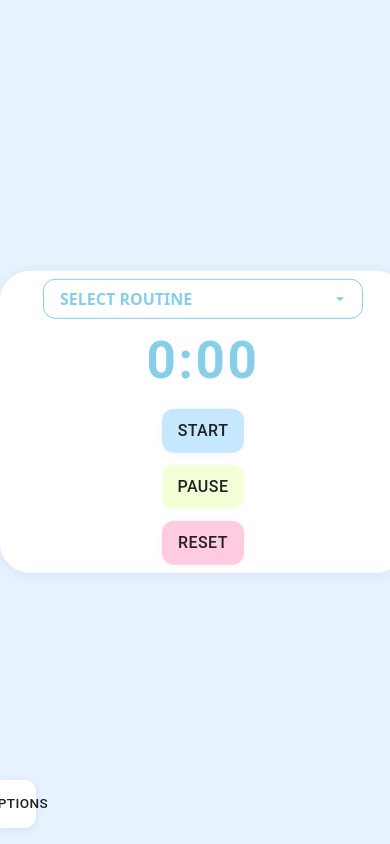
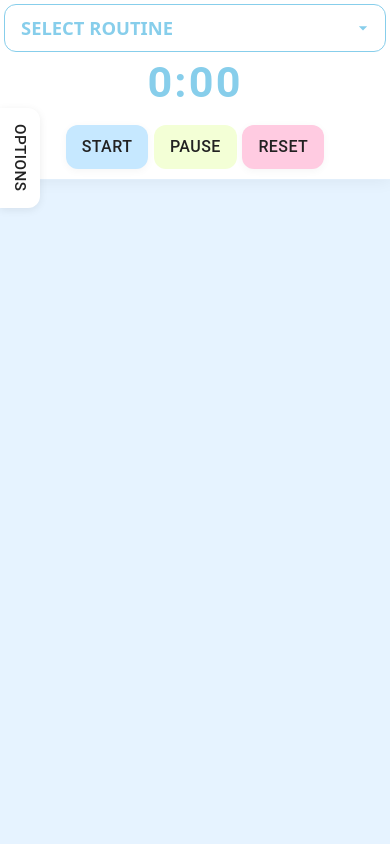
Before and after one commit to schubert101/Custom_Timer, a React (Vite) app: page / in a window 390 px wide. Built offline with nearby package versions, Linux system fonts and the light colour scheme; the HTML template or start-up script is replaced by a standard one.

Commit message:
fix: mobile layout for options button and timer card, prevent overlap and improve vertical alignment

```diff
--- a/src/App.css
+++ b/src/App.css
@@ -205,3 +205,52 @@ html, body {
 .MuiPaper-root.shake {
   animation: shake 0.5s;
 }
+
+@media (max-width: 600px) {
+  .timer-btn {
+    font-size: 1.15rem;
+    padding: 1.1em 0.8em;
+    min-height: 44px;
+    min-width: 44px;
+  }
+  .MuiPaper-root {
+    padding: 20px 4px !important;
+    border-radius: 0 !important;
+    margin: 0 !important;
+    width: 100vw !important;
+    max-width: 100vw !important;
+    box-sizing: border-box;
+  }
+  .MuiTextField-root,
+  .MuiInputBase-root,
+  .MuiOutlinedInput-root {
+    font-size: 1.1rem !important;
+    min-height: 44px !important;
+  }
+  .MuiInputLabel-root {
+    font-size: 1.05rem !important;
+  }
+  select {
+    font-size: 1.1rem !important;
+    min-height: 44px !important;
+    padding: 0.7em 1.2em !important;
+    width: 100% !important;
+    box-sizing: border-box;
+  }
+  .MuiTypography-h4 {
+    font-size: 2rem !important;
+    margin-bottom: 18px !important;
+  }
+  .routine-name-box,
+  .sets-box,
+  .repeat-box {
+    margin-bottom: 28px !important;
+  }
+  body, html, #root {
+    overflow-x: hidden !important;
+    padding: 0 !important;
+    margin: 0 !important;
+    width: 100vw !important;
+    max-width: 100vw !important;
+  }
+}
--- a/src/App.tsx
+++ b/src/App.tsx
@@ -219,8 +219,7 @@ const App: React.FC = () => {
         <Box
           sx={{
             position: 'fixed',
-            top: { xs: 'auto', sm: '50%' },
-            bottom: { xs: 16, sm: 'auto' },
+            top: { xs: 100, sm: '50%' },
             left: 0,
             zIndex: 1301,
             transform: { xs: 'none', sm: 'translateY(-50%)' },
@@ -233,15 +232,17 @@ const App: React.FC = () => {
               background: '#fff',
               color: '#222',
               fontWeight: 500,
-              px: 0,
+              px: { xs: 0.5, sm: 1 },
               py: 0,
               minWidth: 0,
-              width: { xs: 36, sm: 32 },
-              height: { xs: 48, sm: 90 },
+              width: { xs: 40, sm: 40 },
+              height: { xs: 100, sm: 100 },
+              mt: { xs: 1, sm: 0 },
+              mb: { xs: 1, sm: 0 },
               boxShadow: '0 2px 8px 0 rgba(0,0,0,0.08)',
-              writingMode: { xs: 'horizontal-tb', sm: 'vertical-rl' },
-              textOrientation: { xs: 'mixed', sm: 'mixed' },
-              fontSize: { xs: '0.85rem', sm: '0.65rem' },
+              writingMode: 'vertical-rl',
+              textOrientation: 'mixed',
+              fontSize: { xs: '0.95rem', sm: '0.75rem' },
               letterSpacing: '0.03em',
               pointerEvents: 'auto',
               zIndex: 1400,
@@ -304,15 +305,17 @@ const App: React.FC = () => {
             background: '#fff',
             color: '#222',
             fontWeight: 500,
-            px: 0,
+            px: { xs: 0.5, sm: 1 },
             py: 0,
             minWidth: 0,
-            width: 32,
-            height: 90,
+            width: { xs: 40, sm: 40 },
+            height: { xs: 100, sm: 100 },
+            mt: { xs: 1, sm: 0 },
+            mb: { xs: 1, sm: 0 },
             boxShadow: '0 2px 8px 0 rgba(0,0,0,0.08)',
             writingMode: 'vertical-rl',
             textOrientation: 'mixed',
-            fontSize: '0.65rem',
+            fontSize: '0.75rem',
             letterSpacing: '0.03em',
             pointerEvents: 'auto',
             zIndex: 1400,
@@ -497,13 +500,17 @@ const App: React.FC = () => {
       <Box
         sx={{
           position: 'fixed',
-          top: '50%',
+          top: { xs: '58%', sm: '50%' },
           left: '50%',
-          transform: 'translate(-50%, -50%)',
+          transform: { xs: 'translate(-50%, -58%)', sm: 'translate(-50%, -50%)' },
           zIndex: 1200,
           width: { xs: '100vw', sm: '95vw', md: 500 },
           maxWidth: { xs: '100vw', sm: 600 },
-          px: { xs: 0.5, sm: 0 },
+          minWidth: 0,
+          px: { xs: 0, sm: 0 },
+          boxSizing: 'border-box',
+          height: { xs: '100vh', sm: 'auto' },
+          maxHeight: { xs: '100vh', sm: 'none' },
         }}
       >
         <Paper
@@ -513,19 +520,26 @@ const App: React.FC = () => {
             flexDirection: 'column',
             alignItems: 'center',
             justifyContent: 'space-between',
-            p: { xs: 1, sm: 2, md: 4 },
-            borderRadius: '30px',
+            p: { xs: 0.5, sm: 2, md: 4 },
+            borderRadius: { xs: 0, sm: '30px' },
             background: '#fff',
             boxShadow: '0 2px 16px 0 rgba(0,0,0,0.06)',
             maxWidth: { xs: '100vw', sm: 600 },
             width: { xs: '100vw', sm: 500 },
+            minWidth: 0,
+            boxSizing: 'border-box',
+            maxHeight: { xs: 'calc(100vh - 24px)', sm: 'none' },
+            overflowY: { xs: 'auto', sm: 'visible' },
           }}
         >
           {/* Select Routine Dropdown */}
           <Box
             sx={{
               width: '100%',
-              mb: { xs: 1.5, sm: 2.5 },
+              minWidth: 0,
+              maxWidth: '100%',
+              boxSizing: 'border-box',
+              mb: { xs: 0.7, sm: 2.5 },
               display: 'flex',
               gap: 0.5,
               alignItems: 'center',
@@ -536,17 +550,19 @@ const App: React.FC = () => {
               value={selectedRoutine}
               onChange={handleRoutineSelect}
               style={{
-                minWidth: 120,
-                height: '40px',
+                width: '100%',
+                minWidth: 0,
+                maxWidth: '100%',
+                height: '48px',
                 borderRadius: '12px',
                 border: '1px solid #87CEEB',
-                padding: '0 32px 0 16px',
+                padding: '0 40px 0 16px', // extra right padding for icon
                 color: '#87CEEB',
                 background: '#fff',
                 fontWeight: 600,
-                fontSize: '1rem',
+                fontSize: '1.15rem',
                 fontFamily: 'inherit',
-                lineHeight: 1.5,
+                lineHeight: 1.3,
                 appearance: 'none',
                 WebkitAppearance: 'none',
                 MozAppearance: 'none',
@@ -558,13 +574,19 @@ const App: React.FC = () => {
                 backgroundPosition: 'right 12px center',
                 backgroundSize: '20px 20px',
                 cursor: 'pointer',
-                width: '100%',
-                maxWidth: 320,
+                whiteSpace: 'normal',
+                overflow: 'visible',
+                textOverflow: 'clip',
+                boxSizing: 'border-box',
+                overflowWrap: 'anywhere',
+                wordBreak: 'break-word',
               }}
             >
-              <option value="">SELECT ROUTINE</option>
+              <option value="" style={{fontSize: 'inherit', whiteSpace: 'normal', wordBreak: 'break-word', overflowWrap: 'anywhere'}}>
+                SELECT ROUTINE
+              </option>
               {savedRoutines.map(r => (
-                <option key={r.name} value={r.name}>
+                <option key={r.name} value={r.name} style={{fontSize: 'inherit', whiteSpace: 'normal', wordBreak: 'break-word', overflowWrap: 'anywhere'}}>
                   {r.name}
                 </option>
               ))}
@@ -583,7 +605,7 @@ const App: React.FC = () => {
               background: '#fff',
               maxWidth: { xs: '100vw', sm: 500 },
               width: '100%',
-              mb: { xs: 1, sm: 2 },
+              mb: { xs: 0.7, sm: 2 },
               boxShadow: 'none',
             }}
             className={shake ? 'shake' : ''}
@@ -596,7 +618,7 @@ const App: React.FC = () => {
             <Typography
               align="center"
               sx={{
-                fontSize: { xs: '3.2rem', sm: '4.2rem', md: '5.2rem', lg: '6rem' },
+                fontSize: { xs: '2.7rem', sm: '4.2rem', md: '5.2rem', lg: '6rem' },
                 fontWeight: 700,
                 color: '#87CEEB',
                 mb: 0.7,
@@ -611,11 +633,11 @@ const App: React.FC = () => {
           {/* Timer Controls */}
           <Box
             display="flex"
-            flexDirection={{ xs: 'column', sm: 'row' }}
+            flexDirection={{ xs: 'row', sm: 'row' }}
             justifyContent="center"
             alignItems="center"
-            gap={{ xs: 1.5, sm: 3 }}
-            sx={{ width: '100%', mt: 0.7 }}
+            gap={{ xs: 0.7, sm: 3 }}
+            sx={{ width: '100%', mt: 0.7, mb: { xs: 0.7, sm: 0 } }}
           >
             <Button
               variant="contained"
```
